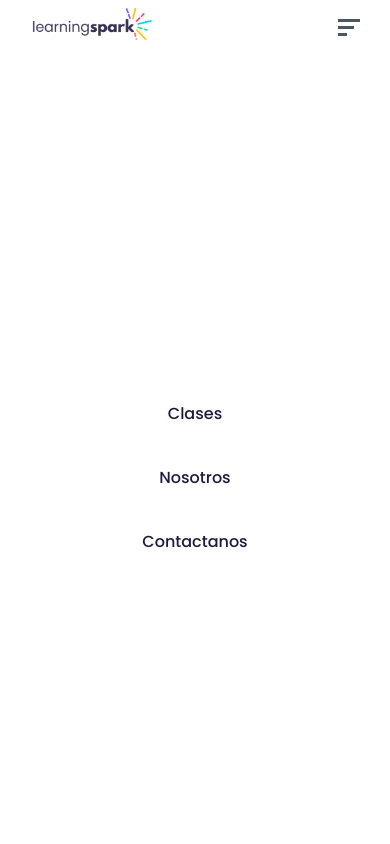
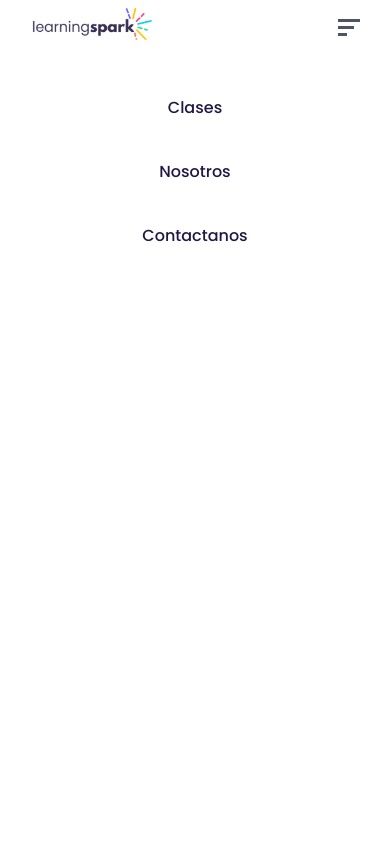
Before and after one commit to TomasSorgetti/learningSparks, a React (Create React App) app: page / in a window 390 px wide. Both pictures are taken after a click on the button 348 px from the left and 27 px from the top of the page. Shown: the top 844 px of the page. Built offline with nearby package versions, Linux system fonts and the light colour scheme; a web font is replaced by a local one.

Commit message:
navbar correction

```diff
--- a/src/components/Header/Header.jsx
+++ b/src/components/Header/Header.jsx
@@ -2,7 +2,7 @@ import React from 'react'
 import header from "../../assets/desktop/header.png"
 const Header = () => {
   return (
-    <section className="flex flex-col gap-8 items-center m-auto w-11/12 lg:w-full relative lg:h-[300px] lg:items-start lg:pl-10 lg:gap-5 lg:mb-30 xl:mb-80 xl:pl-16 2xl:pl-40 2xl:pt-11 2xl:mb-96">
+    <section className="mt-20 lg:mt-32 flex flex-col gap-8 items-center m-auto w-11/12 lg:w-full relative lg:h-[300px] lg:items-start lg:pl-10 lg:gap-5 lg:mb-30 xl:mb-80 xl:pl-16 2xl:pl-40 2xl:pt-11 2xl:mb-96">
       <h1 className="font-poppins text-[26px] font-extrabold text-center text-titleColor sm:w-10/12 lg:text-left lg:w-[360px]">
         Clases de apoyo con tutores especializados para{" "}
         <span className="title">IB y IGCSE</span>
--- a/src/components/Navigation/Navigation.jsx
+++ b/src/components/Navigation/Navigation.jsx
@@ -25,7 +25,7 @@ const Navigation = () => {
   return (
     <nav
       id="navbar"
-      className={`flex items-center justify-between flex-wrap px-8 lg:flex-row lg:px-10 shadow-md mb-14 `}
+      className={`fixed top-0 bg-white w-full z-30 flex items-center justify-between flex-wrap px-8 lg:flex-row lg:px-10 shadow-md mb-14 `}
     >
       <a href="#navbar">
         <img
@@ -50,11 +50,13 @@ const Navigation = () => {
           !nav ? " hidden " : ""
         }`}
       >
-        <ul className={`flex flex-col gap-10 justify-center lg:flex lg:flex-row lg:gap-4 items-center ${nav?"h-screen":""}`}>
+        <ul
+          className={`bg-white flex flex-col gap-10 justify-start pt-10 lg:flex lg:flex-row lg:pt-0 lg:gap-4 items-center lg:h-auto ${
+            nav ? "h-screen" : ""
+          }`}
+        >
           {links?.map(({ id, label, route }) => (
-            <li
-              onClick={handleClick}
-              key={id}>
+            <li className='hover:font-bold' onClick={handleClick} key={id}>
               <a href={route}>{label}</a>
             </li>
           ))}
```
